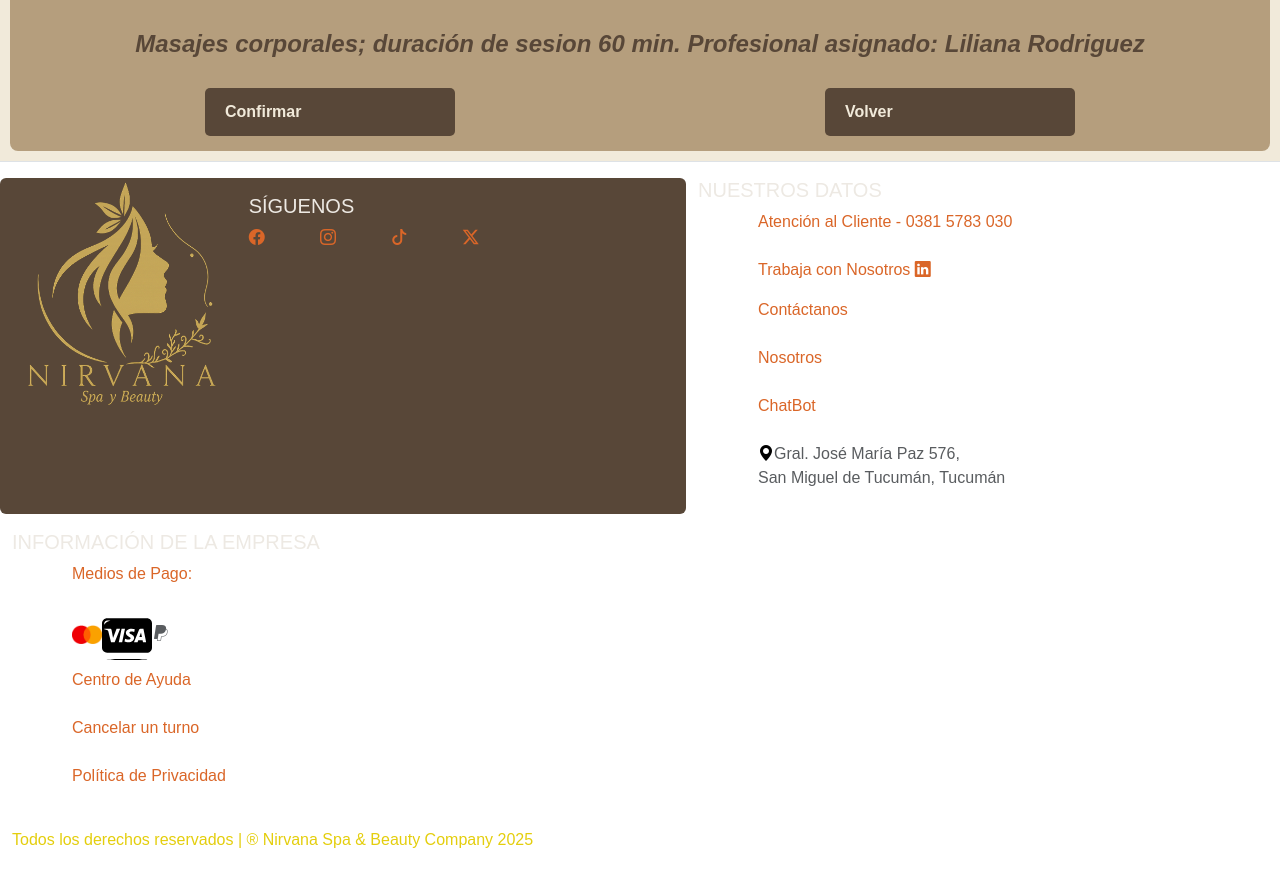
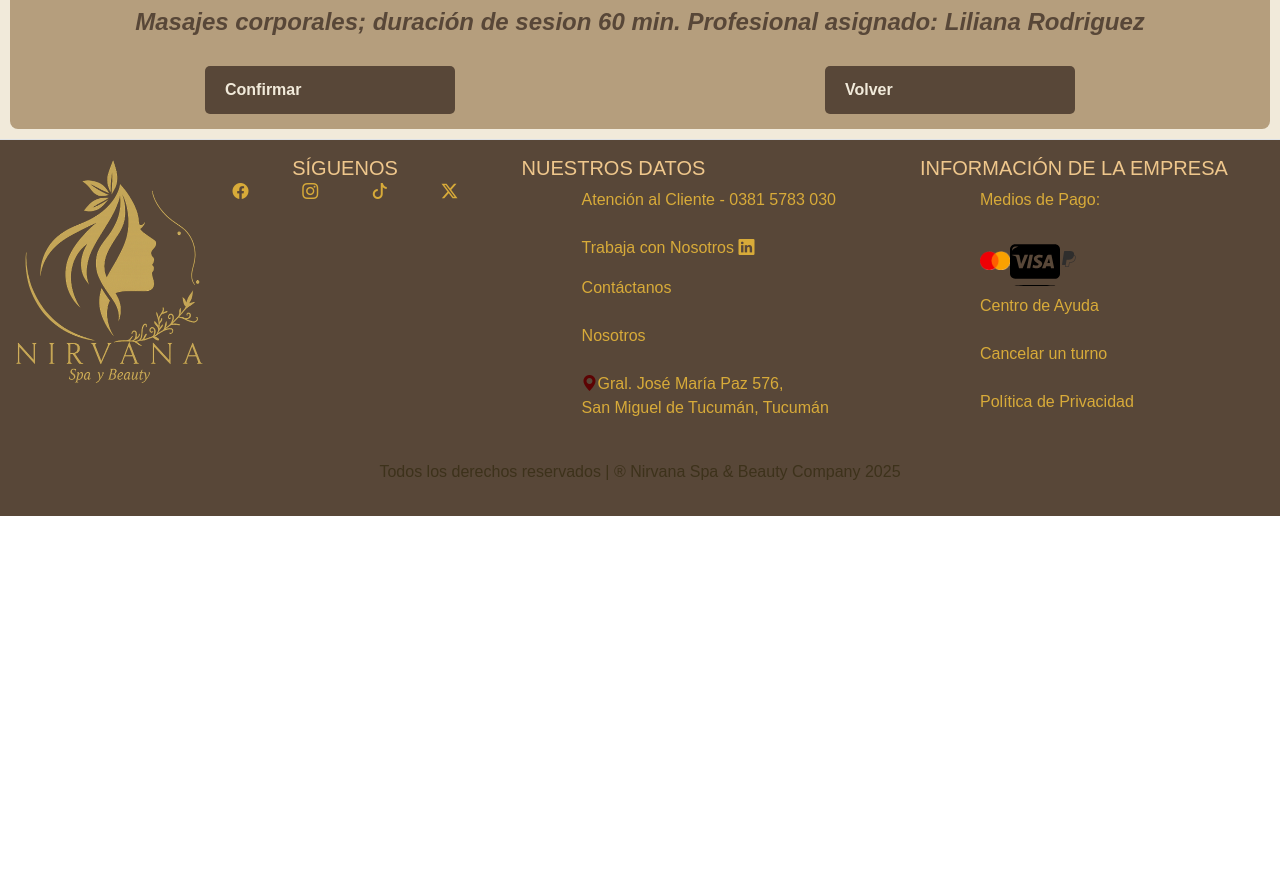
Before and after one commit to SantyMolina98/Spa-Nirvana-React-, a React (Vite) app: page /turnos in a window 1280 px wide. Shown: the part 1000-1884 px from the top of the page. After the commit the page ends 1516 px from the top, so only its background shows below. Built offline with nearby package versions, Linux system fonts and the light colour scheme.

Commit message:
se añadieron más estilos a footer, acomodándolo correctamente, colores y demás

```diff
--- a/src/components/FooterComponent.jsx
+++ b/src/components/FooterComponent.jsx
@@ -7,23 +7,23 @@ import logomastercard from '../assets/Img/logomastercard.png';
 function FooterComponent (){
   return (
     <>
-      <div className="row row-cols-1 row-cols-sm-2 row-cols-md-5  py-3 border-top">
-        <div className="card mb-3" >
+      <div className="row row-cols-1 row-cols-sm-2 row-cols-md-5  py-3 border-top back-footer-color">
+        <div className="card-img-footer" >
           <div className="row g-0">
             <div className="col-md-4">
-              <img src={logospafooter} className="img-fluid rounded-start" alt="Logo-Nirvana-Spa-&-Beauty-footer" />
+              <img src={logospafooter} className="img-fluid" alt="Logo-Nirvana-Spa-&-Beauty-footer" />
             </div>
             <div className="col-md-8">
-              <div className="card-body">
+              <div className="card-body-img-footer">
                 <h5 className="card-title">SÍGUENOS</h5>
                 <div className="RedesIMG">
-                  <Link to="*" className="redes"><i className="bi bi-facebook"></i></Link>
+                  <Link to="*" className="redes"><i className="bi bi-facebook "></i></Link>
 
-                  <Link to="*" className="redes"><i className="bi bi-instagram"></i></Link>
+                  <Link to="*" className="redes"><i className="bi bi-instagram "></i></Link>
 
-                  <Link to="*" className="redes"><i className="bi bi-tiktok"></i></Link>
+                  <Link to="*" className="redes"><i className="bi bi-tiktok "></i></Link>
 
-                  <Link to="*" className="redes"><i className="bi bi-twitter-x"></i></Link>
+                  <Link to="*" className="redes"><i className="bi bi-twitter-x "></i></Link>
                 </div>
               </div>
 
@@ -49,12 +49,13 @@ function FooterComponent (){
                   <li className="nav-item mb-2">
                     <Link to="/nosotros" className="nav-link p-0 text-body-secondary"><p className='p-footer'>Nosotros</p></Link>
                   </li>
+                  {/* Todavía no implementaremos el chatbot
                   <li className="nav-item mb-2">
                     <Link to="*" className="nav-link p-0 text-body-secondary"><p className='p-footer'>ChatBot</p></Link>
-                  </li>
+                  </li> */}
                   <li className="nav-item mb-2">
-                    <a href="https://maps.app.goo.gl/LiMqUe2PFhkN5obY9" target="_blank" className="nav-link p-0 text-body-secondary">
-                      <p><i className="bi bi-geo-alt-fill"></i>Gral. José María Paz 576, <br/>
+                    <a href="https://maps.app.goo.gl/LiMqUe2PFhkN5obY9" target="_blank" className="nav-link p-0 text-body-secondary ">
+                      <p className='p-footer'><i className="bi bi-geo-alt-fill"></i>Gral. José María Paz 576, <br/>
                       San Miguel de Tucumán, Tucumán</p>
                     </a>
                   </li>
--- a/src/styles/footer.css
+++ b/src/styles/footer.css
@@ -1,61 +1,80 @@
 *{
 
   --color-principalfooter :#584738 ;
-  --color-secondaryfooter : #eec58c;
-  --color-terciaryfooter : #ede9e3;
-  --color-fourthfooter : #da6628;
+  --color-secondaryfooter : #846d4e;
+  --color-terciaryfooter : #efc78c;
+  --color-fourthfooter : #d8ab39;
   --color-fifthfooter : #e4ce0d;
+   --color-sixthfooter : #3d321b;
+}
+.back-footer-color{
+  background-color: var(--color-principalfooter);
 }
 .footer-content {
   width: 100%;
   height: auto;
   position: sticky;
-  top: 100vh;
+
   background-color: var(--color-principalfooter);
 }
-
- .img-fluid,
-.rounded-start {
-  width: 400px;
-  height: 230px;
-}
-
-.row,
-.row-cols-1,
-.row-cols-sm-2,
-.row-cols-md-5,
-.border-top {
-  width: auto;
-  margin: 0;
-}
-.card {
-  width: 540px;
+.card-img-footer {
+  width:40%;
   background-color: var(--color-principalfooter);
   color: var(--color-terciaryfooter);
   border-style: none;
 }
+.col-md-4{
+  height: auto;
+  width: 220px;
+}
+ .img-fluid {
+  width: 100%;
+  height: 230px;
+}
+.col-md-8{
+  width: 250px;
+}
+.card-body-img-footer{
+  width: auto;
+  height: auto;
+  display: flex;
+  flex-direction: column;
+  align-items: center;
+  text-align: center;
+}
+
+.RedesIMG{
+  width: 90%;
+  height: 100%;
+  display: flex;
+  justify-content: space-between;
+}
+
+ .redes{
+  margin:0;
+  width: auto;
+  height: auto;
+}
+.bi-facebook, .bi-instagram, .bi-tiktok, .bi-twitter-x{
+  width: 50px;
+  height: 50px;
+  color: var(--color-fourthfooter);
+}
+.size-redes{
+  width: 60px;
+  height: 30px;
+}
 .bi-facebook:hover, .bi-instagram:hover, .bi-tiktok:hover, .bi-twitter-x:hover{
   background-color: var(--color-secondaryfooter);
   border-radius: 1em;
-  padding: 0.1em;
-}
 
- .card .RedesIMG{
-  width: 230px;
-  display: flex;
-  justify-content: space-between;
-}
-.RedesIMG .redes{
-  margin:0;
-}
-.bi-facebook, .bi-instagram, .bi-tiktok, .bi-twitter-x{
-  width: 50px;
-  height: 30px;
-  color: var(--color-fourthfooter);
 }
 .columna2 .textofootercol ul li a p:hover, .columna3 .textofootercol ul li a p:hover{
   background-color: var(--color-secondaryfooter);
   border-radius: 0.5em;
+}
+.bi-geo-alt-fill{
+  color: #5c0303;
 }
 .nav,
 .justify-content-center,
@@ -87,6 +106,7 @@
 }
 .DownText {
   width: 100%;
-  color: var(--color-fifthfooter);
+  text-align: center;
+  color: var(--color-sixthfooter);
 
 }
```
